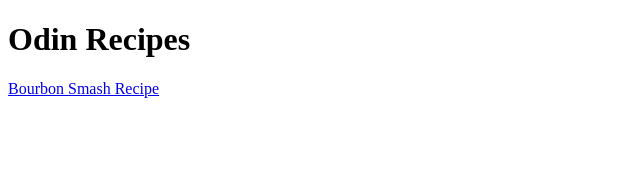
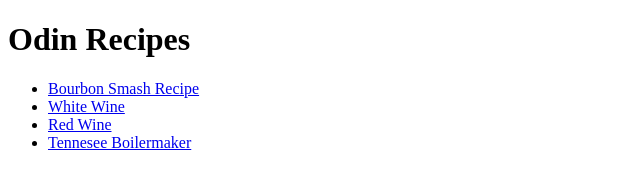
Before and after one commit to stennis15/odin-recipes, a plain HTML site: page index.html in a window 1280 px wide. Shown: the whole page, without its empty margins (0-640 px from the left). Drawn offline with Linux system fonts and the light colour scheme.

Commit message:
Link pages and dispay as a list on homepage

```diff
--- a/index.html
+++ b/index.html
@@ -8,6 +8,13 @@
 <body>
     <h1>Odin Recipes</h1>
 </body>
-    <a href="recipes/bourbon-smash.html" target="_blank"> Bourbon Smash Recipe</a>
+    <ul>
+        <li><a href="recipes/bourbon-smash.html" target="_blank"> Bourbon Smash Recipe</a></li>
 
+        <li><a href="recipes/white-wine.html" target="_blank"> White Wine</a></li>
+
+        <li><a href="recipes/red-wine.html" target="-blank">Red Wine</a></li>
+
+        <li><a href="recipes/tennesee-boiler-maker.html" target="_blank"> Tennesee Boilermaker</a></li>
+    </ul>
 </html>
```
Also changed, not shown: images/bourbon-peach-smash.jpg (added), images/download.jpg (added), recipes/red-wine.html (added), recipes/tennesee-boiler-maker.html (added), recipes/white-wine.html (added).
